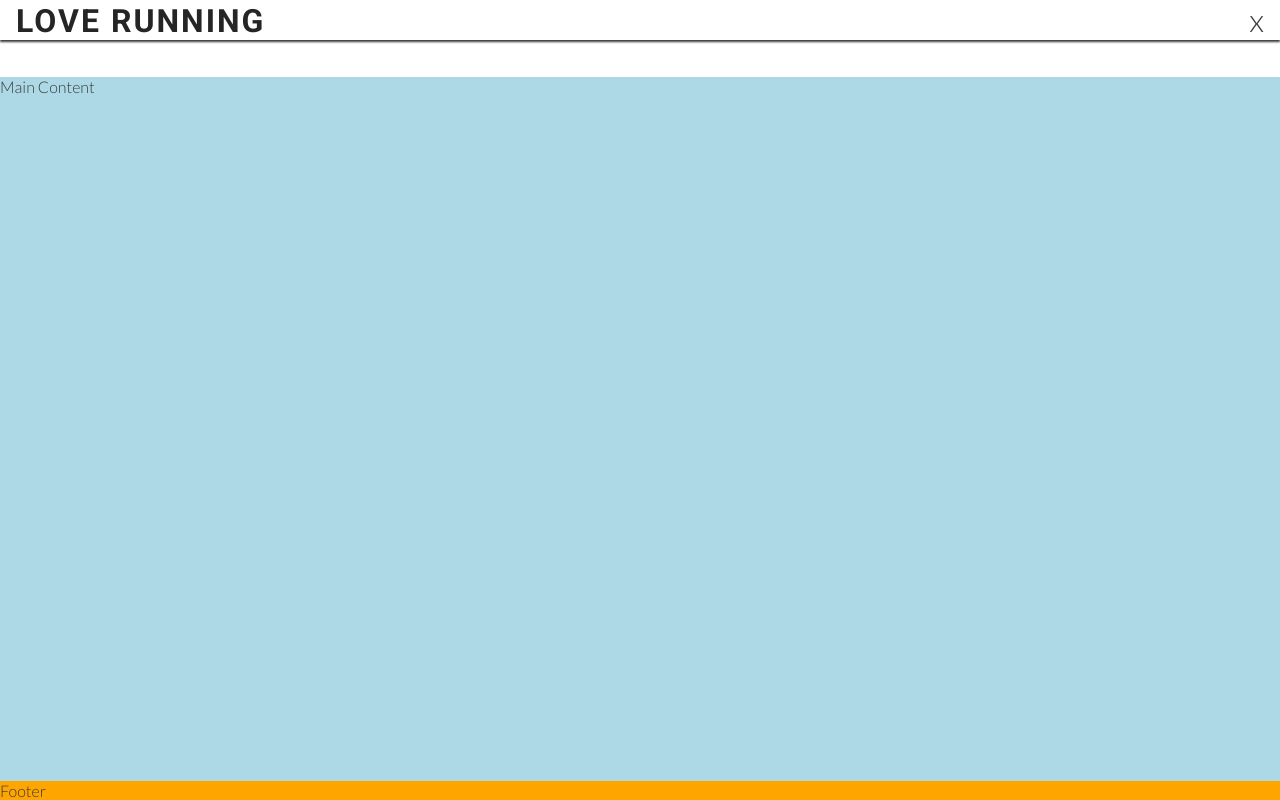
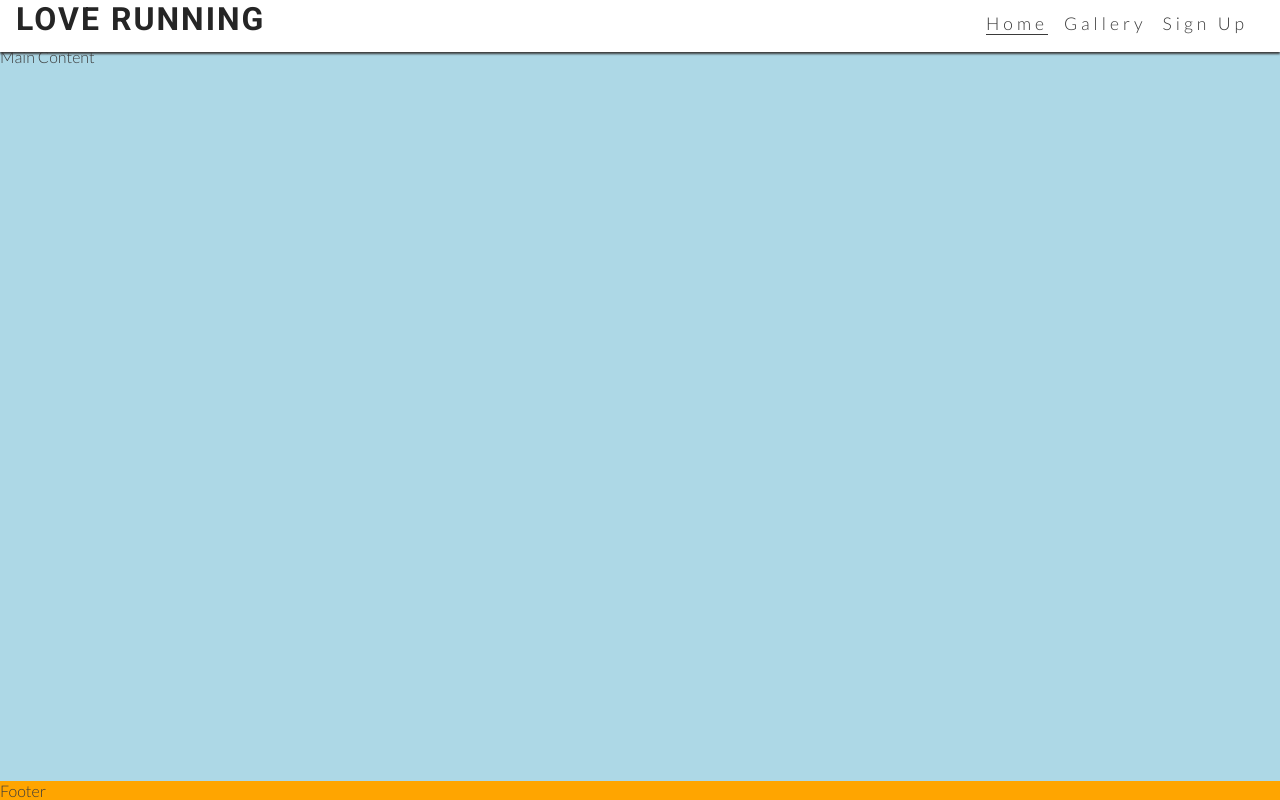
Before and after one commit to TammyGirl2015/LoveRunning, a plain HTML site: page index.html in a window 1280 px wide. Drawn offline with Linux system fonts and the light colour scheme.

Commit message:
display navbar items, hide toggle label

```diff
--- a/assets/css/style.css
+++ b/assets/css/style.css
@@ -1,11 +1,11 @@
 /* Google Fonts import */
 @import url('https://fonts.googleapis.com/css2?family=Lato:wght@300&family=Roboto:ital,wght@0,100;0,300;0,400;0,500;0,700;0,900;1,100;1,300;1,400;1,500;1,700;1,900&display=swap');
 
-/* Asterick wildcard selector to override default styles added by the browser */
+/* Asterisk wildcard selector to override default styles added by the browser */
 * {
     padding: 0;
     margin: 0;
-    box-sizing: border-box
+    box-sizing: border-box;
 }
 
 /* General styles */
@@ -13,12 +13,12 @@ body {
     min-height: 100vh;
     display: flex;
     flex-direction: column;
-    /* generic project styles */
+    /* Generic project styles */
     color: #3a3a3a;
     font-family: 'Lato', sans-serif;
 }
 
-/* header */
+/* Header */
 header {
     background-color: #ffffff;
     padding: 0 1rem;
@@ -32,7 +32,7 @@ header {
 }
 
 header a {
-    text-decoration: 0;
+    text-decoration: none;
     color: inherit;
 }
 
@@ -49,47 +49,72 @@ h1 {
     list-style-type: none;
 }
 
-menu > li {
+#menu>li {
     margin-bottom: 1em;
 }
 
 .active {
-    border-bottom: 1px solid #252525;
+    border-bottom: 1px solid #3a3a3a;
 }
 
-/* Navbar styles with dropdwon toggle */
+/* Navbar styles with dropdown toggle */
 nav {
     position: absolute;
     background-color: #ffffff;
     width: 100%;
     left: 0;
-    padding: 0 1rem
+    padding: 0 1rem;
     box-shadow: 0 2px 2px #3a3a3a;
     display: none;
-    top: 100%
-    }
+    top: 100%;
+}
 
-    /* nav toggle */
-    #nav-toggle:checked~nav {
-        display: block;
-    }
+/* Nav toggle */
+#nav-toggle:checked~nav {
+    display: block;
+}
+
 #nav-toggle {
     display: none;
-
 }
 
 .nav-toggle-label {
     font-size: 2rem;
 }
-/* main content */
+
+/* Main content */
 main {
     background-color: lightblue;
     /* Make main element take up any surplus space to push footer down */
     flex: 1 0 auto;
-    margin-top: 77px;
+    margin-top: 47px;
 }
 
-/* footer */
+/* Footer */
 footer {
     background-color: orange;
 }
+
+/* Media query: tablets and larger (768px and up) */
+@media screen and (min-width: 768px) {
+    /* Header */
+    nav {
+        display: block;
+        position: relative;
+        box-shadow: none;
+        width: fit-content;
+        padding-right: 1rem;
+    }
+
+    #menu {
+        display: flex;
+    }
+
+    #menu > li {
+        padding-left: 1rem;
+    }
+
+    .nav-toggle-label {
+        display: none;
+    }
+}
```
